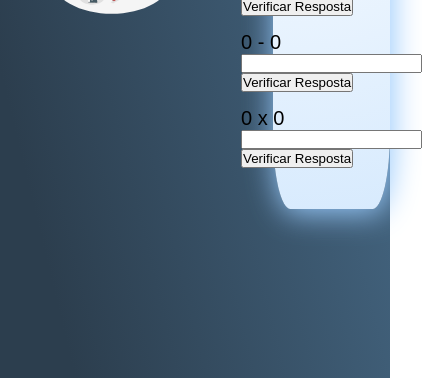
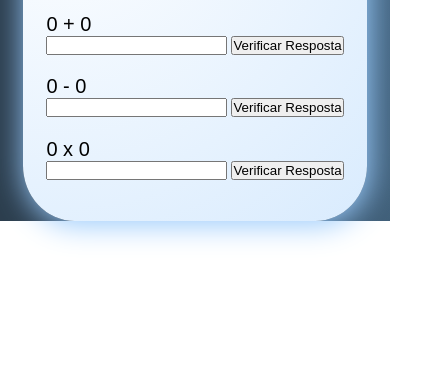
Before and after one commit to GlGuimaraes/Projeto-Tabuada-Aleatoria, a plain HTML site: page index.html in a window 390 px wide. Shown: the part 466-844 px from the top of the page, 422 px wide, since content can reach past the window. Drawn offline with Linux system fonts and the light colour scheme.

Commit message:
editando responsividade

```diff
--- a/style.css
+++ b/style.css
@@ -33,12 +33,6 @@
     align-items: center;
     box-shadow: 2px 3px 30px 1px rgba(153,202,251,1);
   }
-  .todosResultados{
-
-    width: 300px;
-    height: 10px;
-    background-color: aqua;
-  }
   #botaoIniciar{
     width: 130px;
     height: 30px;
@@ -52,3 +46,34 @@
   h1 {
     font: normal 35px Kanit;
   }
+  @media screen and (max-width: 794px){
+    .tela {
+    width: 100vw;
+    height: 100%;
+    background-image: linear-gradient( 76.3deg,  rgba(44,62,78,1) 12.6%, rgba(69,103,131,1) 82.8% );
+    display: flex;
+    flex-direction: column;
+    justify-content: center;
+    align-items: center;
+    }
+    .professor {
+    width: 80%;
+    height: 50%;
+    }
+    .esquerda {
+      width: 100vw;
+      height: 100%;
+    }
+    .tela_menor {
+      margin: 0;
+      width: 88%;
+      height: 95vw;
+      border-radius: 15%;
+      background-image: radial-gradient( circle 1224px at 10.6% 8.8%,  rgba(255,255,255,1) 0%, rgba(153,202,251,1) 100.2% );
+      display: flex;
+      flex-direction: column;
+      justify-content: space-between;
+      align-items: center;
+      box-shadow: 2px 3px 30px 1px rgba(153,202,251,1);
+  }
+  }
```
